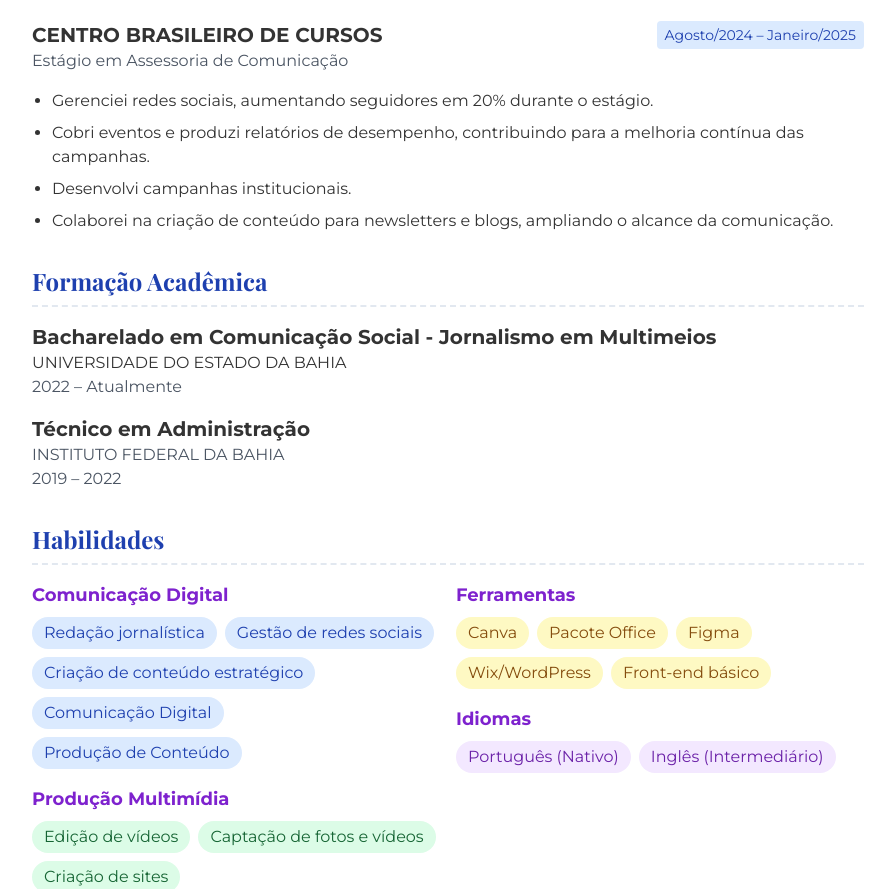
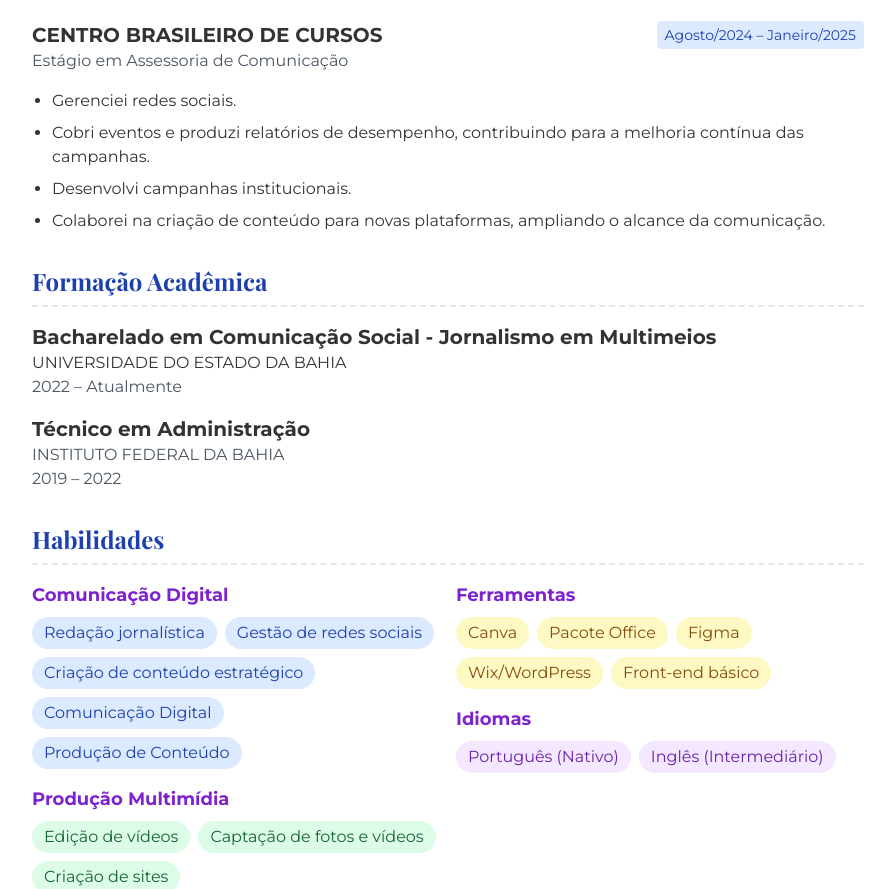
Before and after one commit to arielelims/curriculo, a plain HTML site: page index.html in a window 1280 px wide. Shown: the part 923-1812 px from the top of the page, without its empty margins (192-1087 px from the left). Drawn offline with nearby package versions, Linux system fonts and the light colour scheme.

Commit message:
Update index.html

```diff
--- a/index.html
+++ b/index.html
@@ -121,10 +121,10 @@
                         <span class="bg-blue-100 text-blue-800 px-2 py-1 rounded text-sm">Agosto/2024 – Janeiro/2025</span>
                     </div>
                     <ul class="mt-4 list-disc pl-5 space-y-2">
-                        <li>Gerenciei redes sociais, aumentando seguidores em 20% durante o estágio.</li>
+                        <li>Gerenciei redes sociais.</li>
                         <li>Cobri eventos e produzi relatórios de desempenho, contribuindo para a melhoria contínua das campanhas.</li>
                         <li>Desenvolvi campanhas institucionais.</li>
-                        <li>Colaborei na criação de conteúdo para newsletters e blogs, ampliando o alcance da comunicação.</li>
+                        <li>Colaborei na criação de conteúdo para novas plataformas, ampliando o alcance da comunicação.</li>
                     </ul>
                 </div>
             </div>
```
